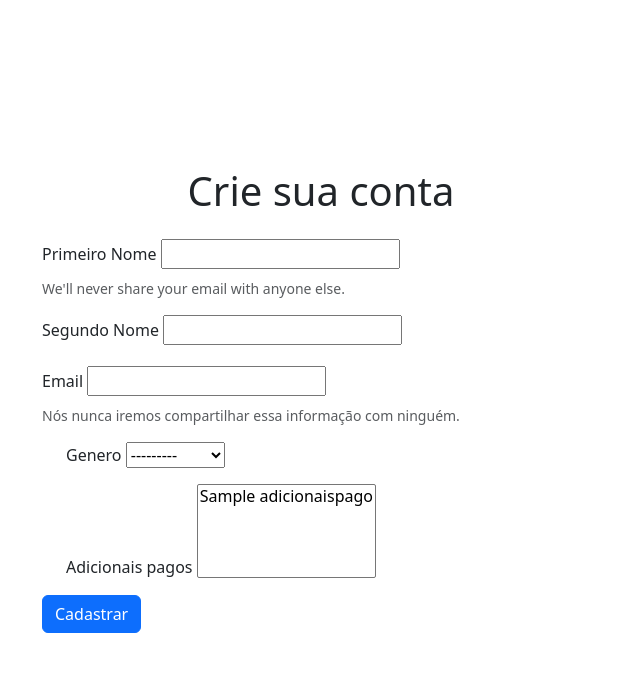
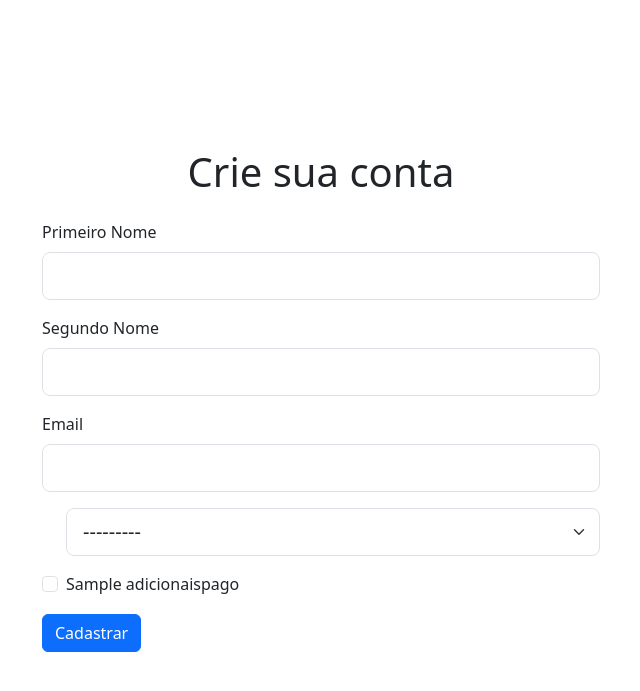
Before and after one commit to anleaes/2025-1-A3-UDWMJ-FAPA-03, a Django app: page /cliente/adicionar/ in a window 1280 px wide. Shown: the top 691 px of the page, without its empty margins (319-959 px from the left). Run offline with Django 5.2, Linux system fonts and the light colour scheme; tables that the repository leaves empty hold one stand-in row (values such as "Sample post").

Commit message:
pagina de cadastro de cliente feita

```diff
--- a/apps/cliente/forms.py
+++ b/apps/cliente/forms.py
@@ -7,3 +7,17 @@
     class Meta:
         model = Cliente
         exclude = ()
+
+        widgets = {
+            "primeiro_nome": forms.TextInput(
+                attrs={"class": "form-control form-control-lg"}
+            ),
+            "segundo_nome": forms.TextInput(
+                attrs={"class": "form-control form-control-lg"}
+            ),
+            "email": forms.EmailInput(attrs={"class": "form-control form-control-lg"}),
+            "genero": forms.Select(attrs={"class": "form-select form-select-lg"}),
+            "item_cliente": forms.CheckboxSelectMultiple(
+                attrs={"class": "form-check-input"}
+            ),
+        }
--- a/apps/cliente/views.py
+++ b/apps/cliente/views.py
@@ -13,7 +13,7 @@
             f = form.save(commit=False)
             f.save()
             form.save_m2m()
-            return redirect("core:Home")  # depois criar uma tela escrito HomeCliente
+            return redirect("core:home")  # depois criar uma tela escrito HomeCliente
     form = ClienteForm()
     context["form"] = form
     return render(request, template_name, context)
--- a/templates/cliente/cadastroCliente.html
+++ b/templates/cliente/cadastroCliente.html
@@ -14,37 +14,38 @@
 
       <div class="mb-3">
         <label for="exampleInputEmail1" class="form-label">Primeiro Nome</label>
-        {% comment %} <input type="email" class="form-control" id="exampleInputEmail1" aria-describedby="emailHelp"> {% endcomment %}
         {{form.primeiro_nome}}
-        <div id="emailHelp" class="form-text">We'll never share your email with anyone else.</div>
       </div>
 
-      <div class="mb-3">
+      <div class="mb-3 ">
         <label for="exampleInputEmail1" class="form-label">Segundo Nome</label>
-        {% comment %} <input type="email" class="form-control" id="exampleInputEmail1" aria-describedby="emailHelp"> {% endcomment %}
         {{form.segundo_nome}}
 
       </div>
 
       <div class="mb-3">
-            <label for="exampleInputEmail1" class="form-label">Email</label>
-            {% comment %} <input type="email" class="form-control" id="exampleInputEmail1" aria-describedby="emailHelp"> {% endcomment %}
+            <label for="exampleInputEmail1" class="form-label">Email </label>
             {{form.email}}
-            <div id="emailHelp" class="form-text">Nós nunca iremos compartilhar essa informação com ninguém.</div>
-        </div>
+
+      </div>
 
 
       <div class="mb-3 form-check">
-        <label class="form-check-label" for="exampleCheck1">Genero</label>
-        {{form.genero}}
+        {{ form.genero }}
       </div>
 
-      <div class="mb-3 form-check">
-        <label class="form-check-label" for="exampleCheck1">Adicionais pagos</label>
-        {{form.item_cliente}}
-      </div>
+      {% for checkbox in form.item_cliente %}
+        <div class="form-check">
+          {{ checkbox.tag }}
+          <label class="form-check-label" for="{{ checkbox.id_for_label }}">
+            {{ checkbox.choice_label }}
+          </label>
+        </div>
+      {% endfor %}
 
-      <button type="submit" class="btn btn-primary">Cadastrar</button>
+
+      <button type="submit" class="btn btn-primary mt-3">Cadastrar</button>
+
     </form>
   </div>
 </main>
--- a/templates/core/home.html
+++ b/templates/core/home.html
@@ -9,7 +9,7 @@
     <h1 class="text-center">Bem-vindo(a) à FitLife</h1>
 
     <div class="d-flex flex-column gap-2 w-100" style="max-width: 300px;">
-        <a type="button" href="{% url "cliente:cadastroCliente" %}" class="btn btn-primary btn-lg">Cadastro</a>
+        <a type="button" href="" class="btn btn-primary btn-lg">Cadastro</a>
         {% comment %} <a  type="button" href="{% url "" %}" class="btn btn-outline-primary btn-lg" >Login</a> {% endcomment %}
     </div>
 </main>
```
